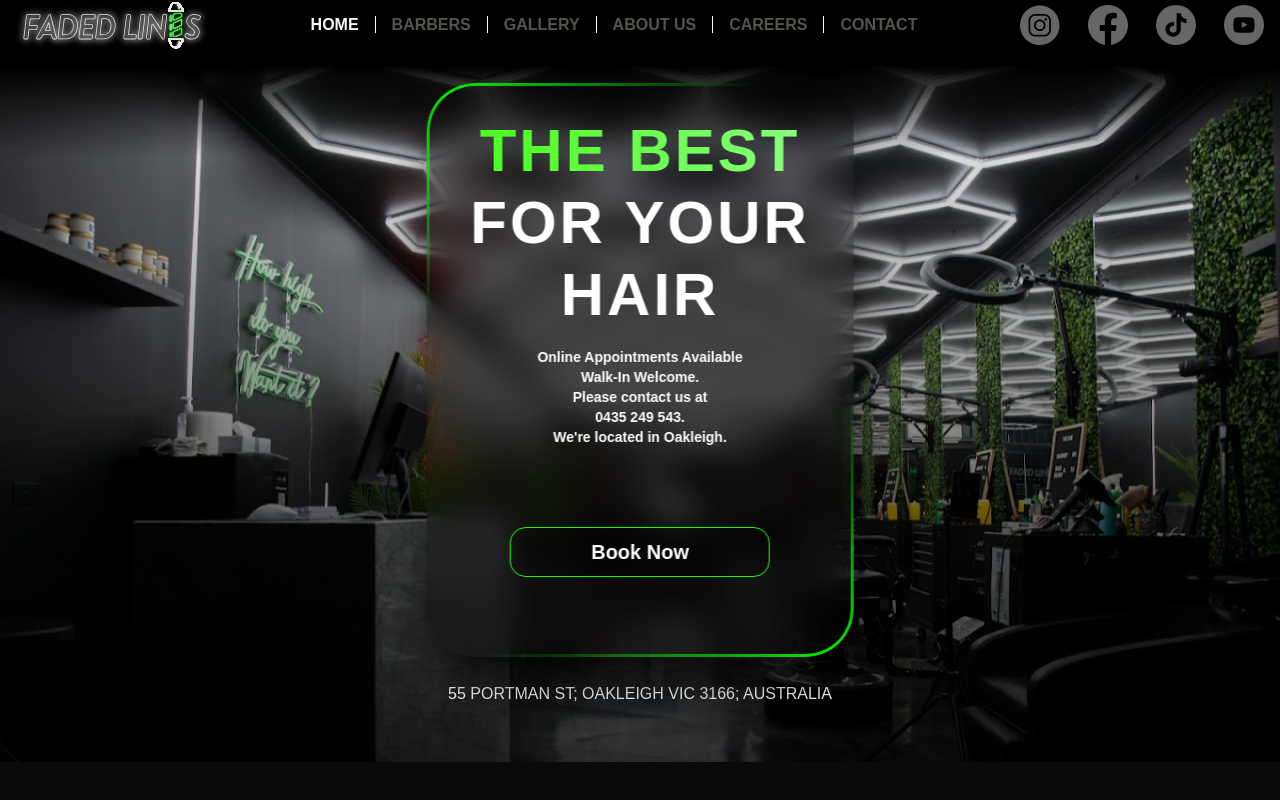
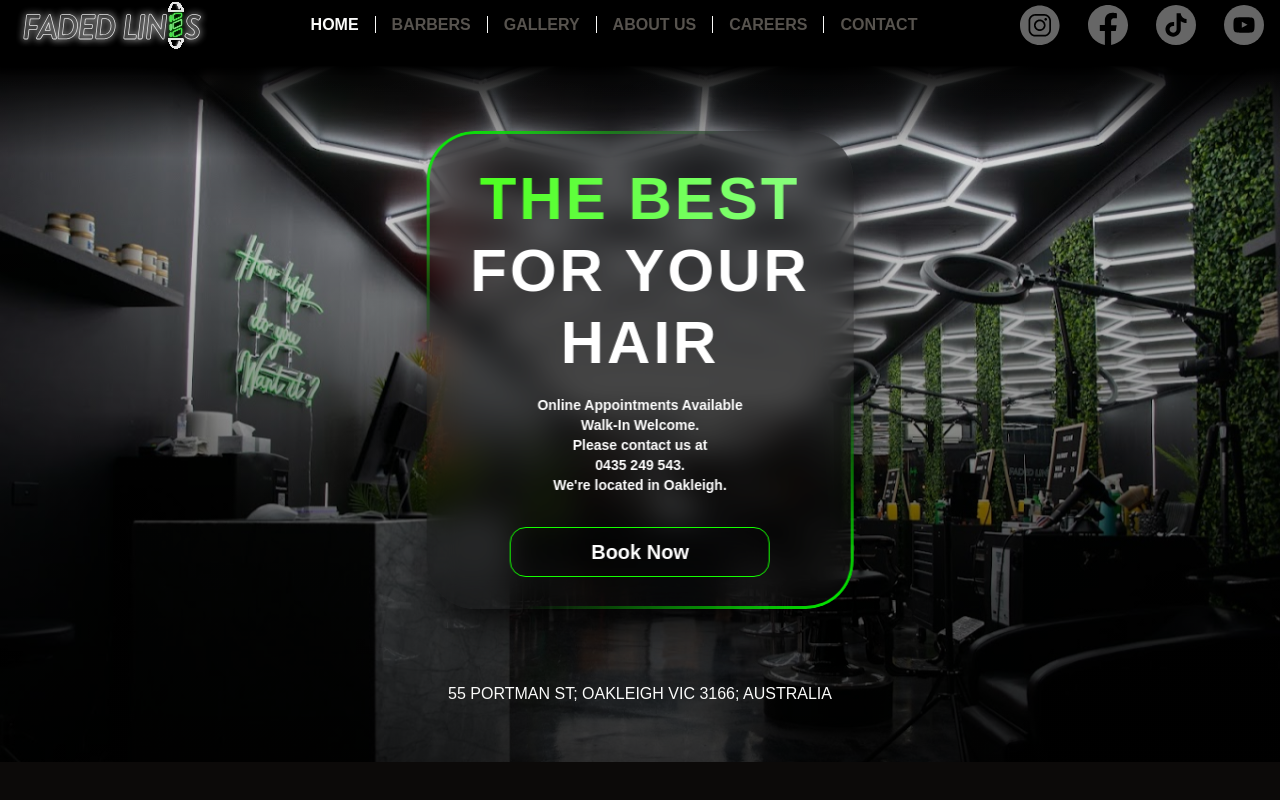
Before and after one commit to muhzulzidan/milkiyano-barber, a React (Vite) app: page / in a window 1280 px wide. Shown: the top 800 px of the page. Built offline with nearby package versions, Linux system fonts and the light colour scheme.

Commit message:
fix : home

```diff
--- a/src/pages/Home.tsx
+++ b/src/pages/Home.tsx
@@ -121,7 +121,7 @@ export default function Home() {
               <p>0435 249 543.</p>
               <p>We&apos;re located in Oakleigh.</p>
             </div>
-            <div className="flex flex-col mt-4 md:py-12 md:py-0 gap-4 justify-center items-center md:w-6/12 mx-auto font-extrabold">
+            <div className="flex flex-col mt-4 md:py-0 gap-4 justify-center items-center md:w-6/12 mx-auto font-extrabold">
               <Button variant={"ghost"}
                 className="relative rounded-2xl w-fit  z-20 backdrop-blur-lg bg-transparent text-lg md:text-xl  border border-[#14FF00] px-20 py-6 transform hover:scale-110 transition-transform duration-400 ease-in-out hover:shadow-md hover:bg-[#14FF00] hover:shadow-[#14FF00]  font-extrabold hover:text-black"
                 style={{ backdropFilter: 'blur(16px) contrast(100%)', WebkitBackdropFilter: 'blur(16px) contrast(100%)' }}
```
Also changed, not shown: src/assets/web/salon.png.
